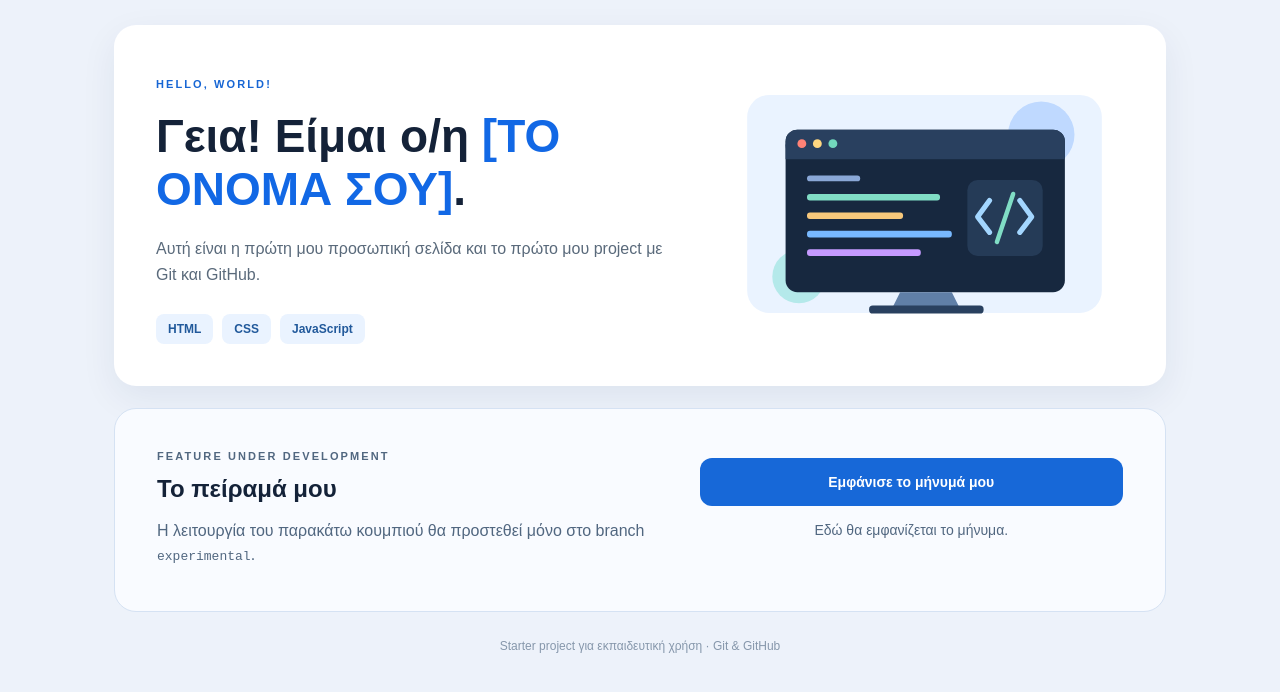
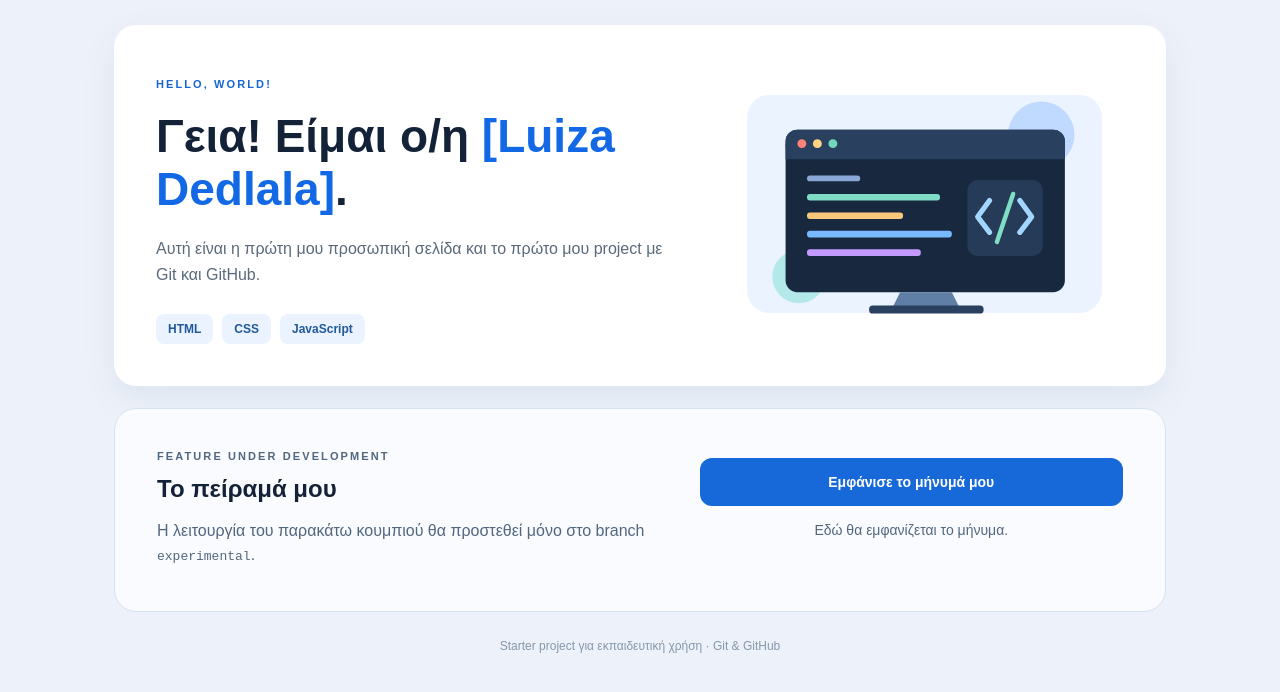
Before and after one commit to luizadedlala/my-tech-card, a plain HTML site: page index.html in a window 1280 px wide. Shown: the part 76-768 px from the top of the page. Drawn offline with Linux system fonts and the light colour scheme.

Commit message:
Personalize welcome text

```diff
--- a/index.html
+++ b/index.html
@@ -21,7 +21,7 @@
       <div class="hero-content">
         <p class="eyebrow">HELLO, WORLD!</p>
         <!-- ΑΛΛΑΓΗ ΓΙΑ ΤΟ BRANCH main: Αντικατάστησε το κείμενο με το όνομά σου. -->
-        <h1 id="main-title">Γεια! Είμαι ο/η <span class="highlight">[ΤΟ ΟΝΟΜΑ ΣΟΥ]</span>.</h1>
+        <h1 id="main-title">Γεια! Είμαι ο/η <span class="highlight">[Luiza Dedlala]</span>.</h1>
         <p class="intro">Αυτή είναι η πρώτη μου προσωπική σελίδα και το πρώτο μου project με Git και GitHub.</p>
         <div class="tags" aria-label="Τεχνολογίες">
           <span>HTML</span><span>CSS</span><span>JavaScript</span>
```
